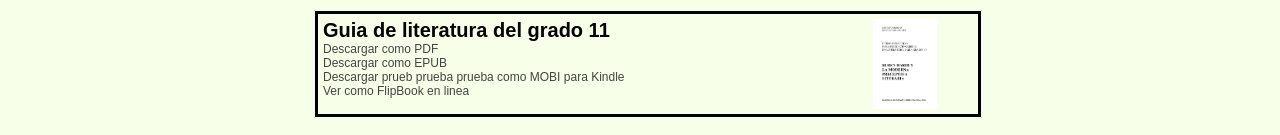
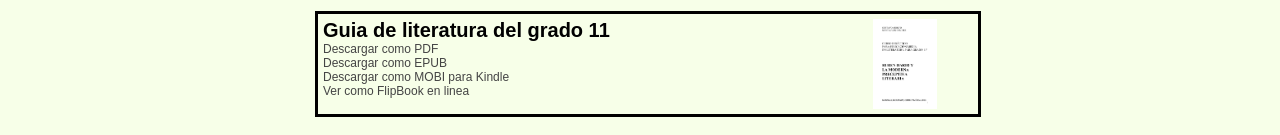
Before and after one commit to r2jf/rubendario, a plain HTML site: page index.html in a window 1280 px wide. Shown: the part 328-463 px from the top of the page. Drawn offline with Linux system fonts and the light colour scheme.

Commit message:
undoing pruebas

```diff
--- a/index.html
+++ b/index.html
@@ -42,7 +42,7 @@
                 <span class="tema">Guia de literatura del grado 11</span><br />
                 <a href="docs/RUBEN DARIO Y LA MODERNA PERCEP - Terminal13.pdf">Descargar como PDF</a><br />
                 <a href="docs/RUBEN DARIO Y LA MODERNA PERCEP - Terminal13.epub">Descargar como EPUB</a><br />
-                <a href="docs/RUBEN DARIO Y LA MODERNA PERCEP - Terminal13.mobi">Descargar prueb prueba prueba como MOBI para Kindle</a><br />
+                <a href="docs/RUBEN DARIO Y LA MODERNA PERCEP - Terminal13.mobi">Descargar como MOBI para Kindle</a><br />
                 <a href="http://www.flipsnack.com/9ABC79C7C6F/fdzc0xdr">Ver como FlipBook en linea</a><br />
             </div>
             <div class="derecha">
```
